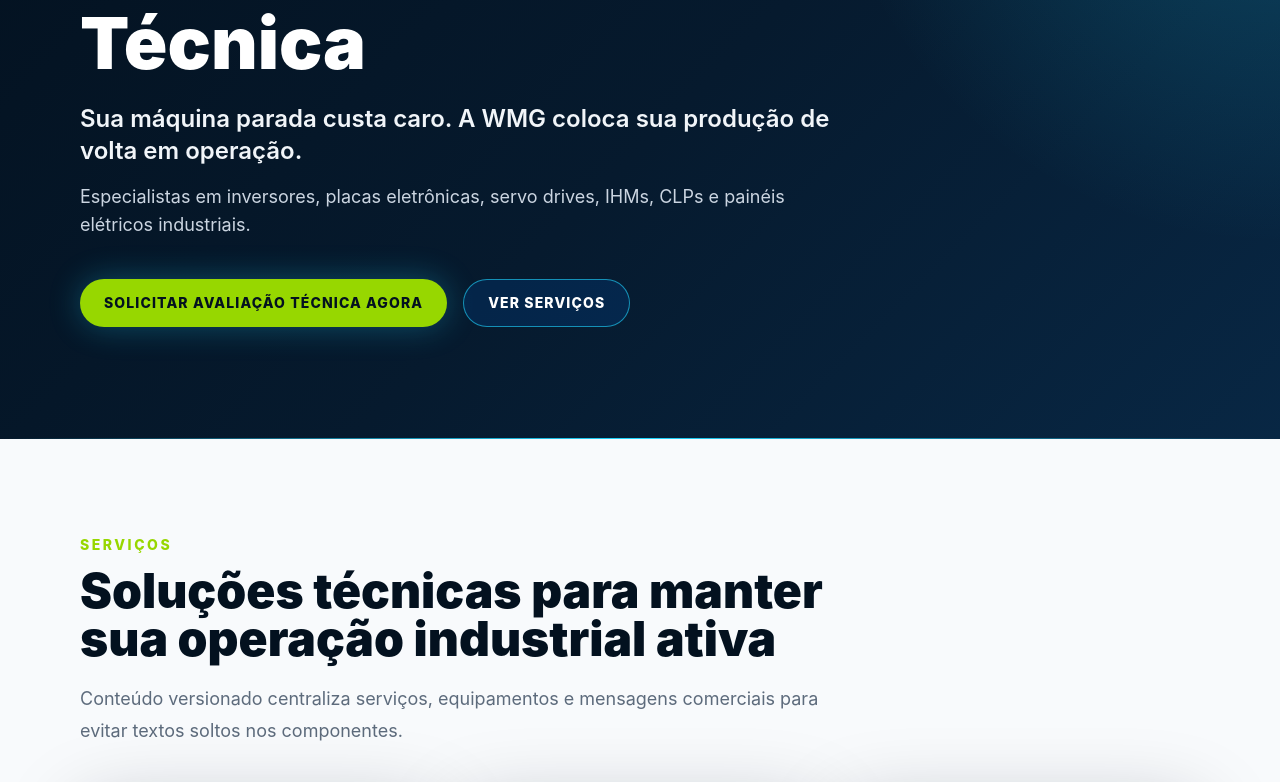
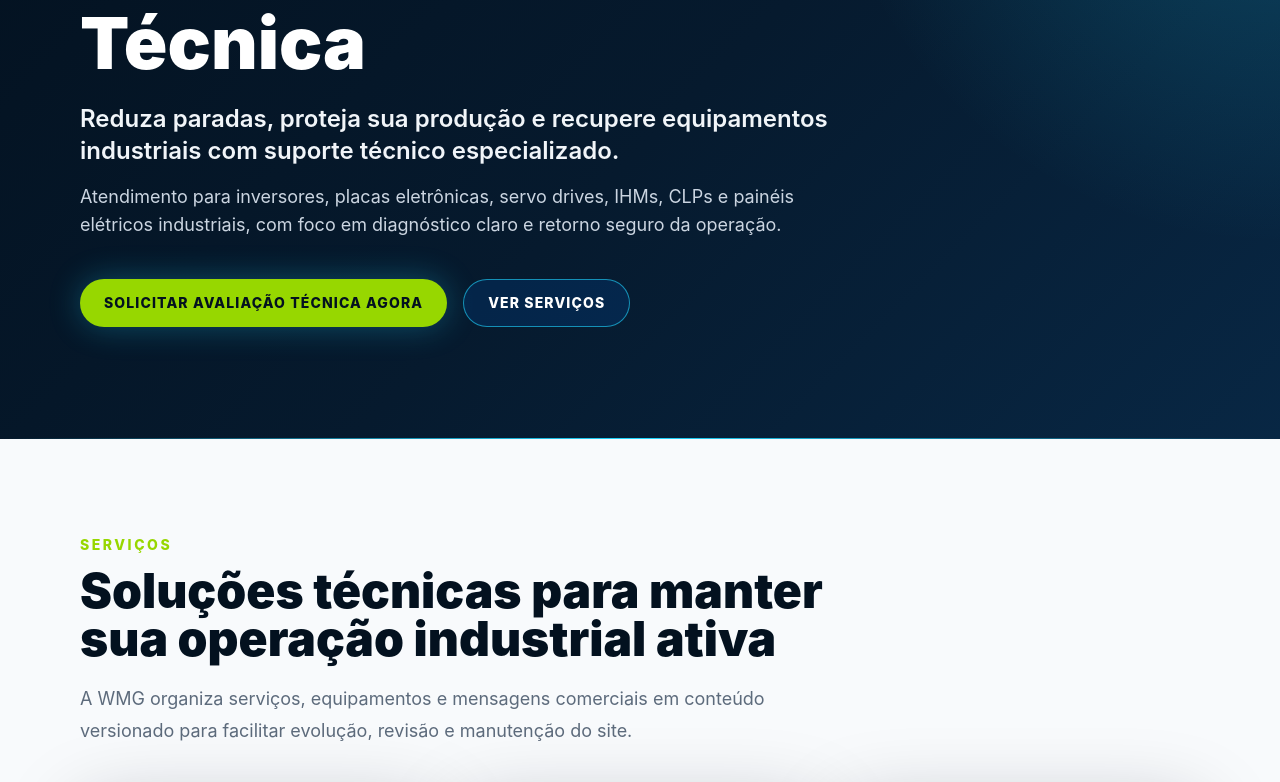
Before and after one commit to Dev-RuiDiniz/Site_WMG_AssistenciaTecnica, a React (Vite) app: page / in a window 1280 px wide. Shown: the part 298-1080 px from the top of the page. Built offline with nearby package versions, Linux system fonts and the light colour scheme.

Commit message:
feat(home): estrutura conteudo comercial da home

```diff
--- a/src/content/home.ts
+++ b/src/content/home.ts
@@ -4,23 +4,98 @@
   hero: {
     eyebrow: 'Assistência técnica industrial',
     title: 'WMG Assistência Técnica',
-    subtitle: 'Sua máquina parada custa caro. A WMG coloca sua produção de volta em operação.',
+    subtitle:
+      'Reduza paradas, proteja sua produção e recupere equipamentos industriais com suporte técnico especializado.',
     description:
-      'Especialistas em inversores, placas eletrônicas, servo drives, IHMs, CLPs e painéis elétricos industriais.',
+      'Atendimento para inversores, placas eletrônicas, servo drives, IHMs, CLPs e painéis elétricos industriais, com foco em diagnóstico claro e retorno seguro da operação.',
     primaryCtaId: 'request-evaluation',
     secondaryCtaId: 'view-services',
+    highlights: [
+      {
+        title: 'Diagnóstico objetivo',
+        description: 'Avaliação técnica para identificar falhas e orientar o próximo passo com clareza.',
+      },
+      {
+        title: 'Foco em operação',
+        description: 'Prioridade para reduzir tempo parado e apoiar a continuidade produtiva.',
+      },
+      {
+        title: 'Equipamentos industriais',
+        description: 'Atendimento voltado a componentes críticos de automação e elétrica industrial.',
+      },
+    ],
+  },
+  painSection: {
+    eyebrow: 'O problema',
+    title: 'Máquina parada compromete prazo, equipe e faturamento',
+    description:
+      'Quando um equipamento crítico falha, cada hora sem diagnóstico aumenta o risco de atraso, retrabalho e custo operacional. A Home da WMG apresenta rapidamente uma rota de contato para avaliação técnica.',
+    points: [
+      {
+        title: 'Parada inesperada',
+        description: 'Falhas em inversores, placas, servo drives e comandos podem interromper linhas inteiras.',
+      },
+      {
+        title: 'Diagnóstico incerto',
+        description: 'Trocas sem análise técnica elevam custo e podem não resolver a causa raiz.',
+      },
+      {
+        title: 'Pressão por retorno',
+        description: 'A produção precisa de uma resposta clara para decidir reparo, substituição ou manutenção.',
+      },
+    ],
   },
   servicesSection: {
     eyebrow: 'Serviços',
     title: 'Soluções técnicas para manter sua operação industrial ativa',
     description:
-      'Conteúdo versionado centraliza serviços, equipamentos e mensagens comerciais para evitar textos soltos nos componentes.',
+      'A WMG organiza serviços, equipamentos e mensagens comerciais em conteúdo versionado para facilitar evolução, revisão e manutenção do site.',
+  },
+  benefitsSection: {
+    eyebrow: 'Benefícios',
+    title: 'Uma página inicial pensada para conversão e decisão rápida',
+    description:
+      'A estrutura destaca problema, solução, serviços e contato para que o visitante entenda a oferta sem depender de textos longos.',
+    benefits: [
+      {
+        title: 'Oferta clara',
+        description: 'O visitante entende em poucos segundos o tipo de assistência técnica oferecida.',
+      },
+      {
+        title: 'CTA visível',
+        description: 'A ação principal conduz para contato e solicitação de avaliação técnica.',
+      },
+      {
+        title: 'Conteúdo escaneável',
+        description: 'Blocos curtos, títulos diretos e cards reduzem atrito na leitura.',
+      },
+    ],
   },
   aboutSection: {
     eyebrow: 'Sobre',
     title: 'Base preparada para páginas comerciais',
     description:
       'O layout global e o conteúdo centralizado permitem evoluir novas seções, campanhas e páginas de serviço sem duplicar navegação, contatos ou textos institucionais.',
+  },
+  credibilitySection: {
+    eyebrow: 'Credibilidade',
+    title: 'Atendimento orientado a equipamentos críticos da indústria',
+    description:
+      'A comunicação foi estruturada para transmitir segurança técnica sem usar promessas ou números não validados pelo cliente.',
+    items: [
+      {
+        title: 'Especialização industrial',
+        description: 'Copy focada em equipamentos e dores reais de manutenção elétrica e automação.',
+      },
+      {
+        title: 'Conteúdo versionado',
+        description: 'Textos comerciais ficam rastreáveis no Git e podem ser revisados a cada tarefa.',
+      },
+      {
+        title: 'Evolução segura',
+        description: 'A Home mantém SPA por âncoras, testes e documentação para reduzir risco de regressão.',
+      },
+    ],
   },
   contactSection: {
     eyebrow: 'Contato',
@@ -29,4 +104,12 @@
       'Entre em contato para diagnóstico, manutenção preventiva e suporte especializado para equipamentos industriais.',
     ctaId: 'talk-to-support',
   },
+  finalCtaSection: {
+    eyebrow: 'Próximo passo',
+    title: 'Transforme parada técnica em plano de ação',
+    description:
+      'Envie sua solicitação para que a equipe avalie o cenário, equipamento afetado e prioridade de atendimento.',
+    primaryCtaId: 'request-evaluation',
+    secondaryCtaId: 'view-services',
+  },
 };
```
